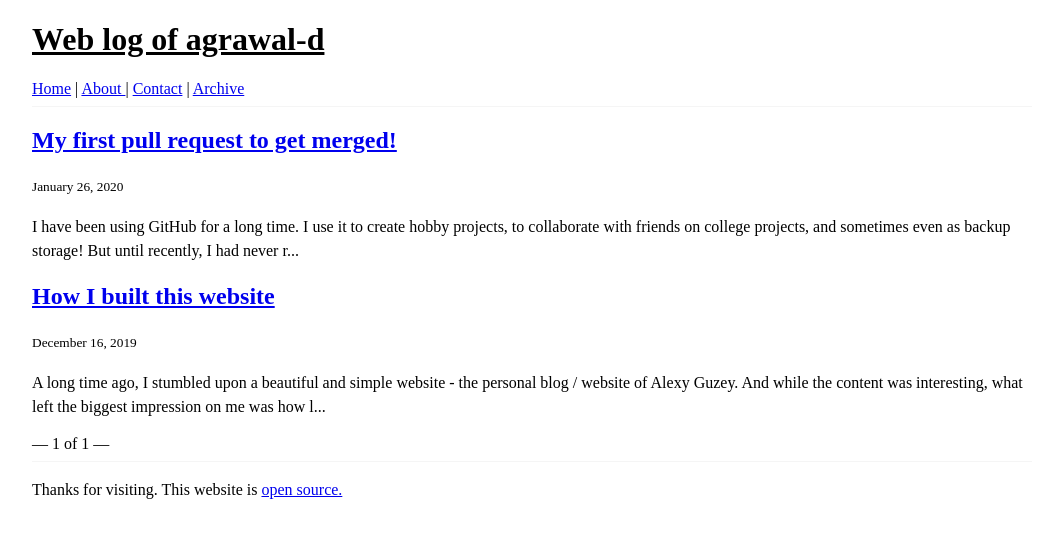
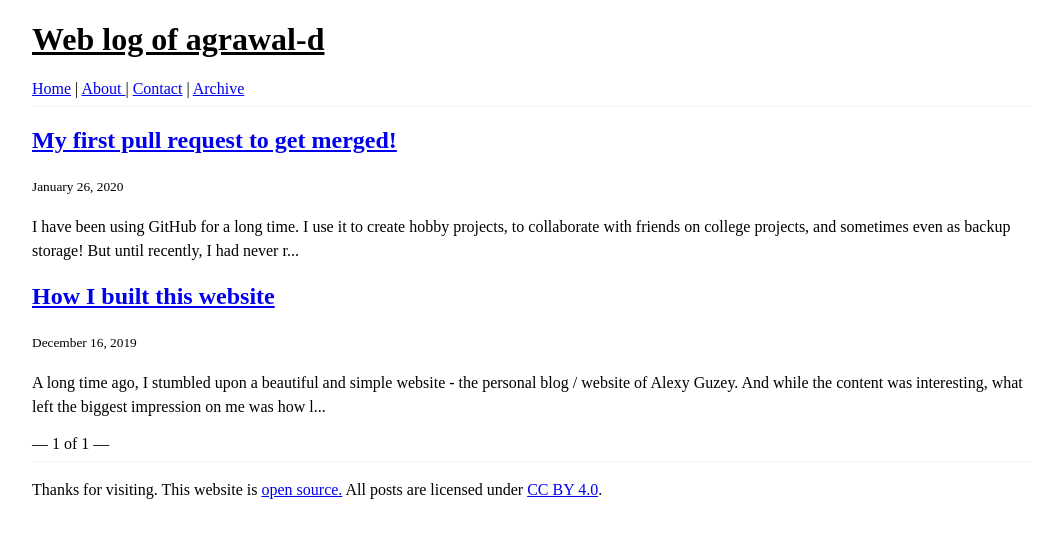
Before and after one commit to agrawal-d/agrawal-d.github.io, a Jekyll site: the page built from index.html, in a window 1280 px wide. Shown: the top 538 px of the page, without its empty margins (108-1162 px from the left). Built offline with Jekyll 4.4.1, drawn with Linux system fonts in a browser that asks for light colours; the list of posts is cut into pages by our own code.

Commit message:
Add license to footer

```diff
--- a/_layouts/default.html
+++ b/_layouts/default.html
@@ -32,7 +32,9 @@
         <hr>
         <p>Thanks for visiting. This website
             is <a href="https://github.com/agrawal-d/agrawal-d.github.io">open
-                source.</a></p>
+                source.</a> All posts are licensed under <a
+                href="https://creativecommons.org/licenses/by/4.0/legalcode">CC
+                BY 4.0</a>.</p>
     </div>
 
 </body>
```
Also changed, not shown: 6 other files.
